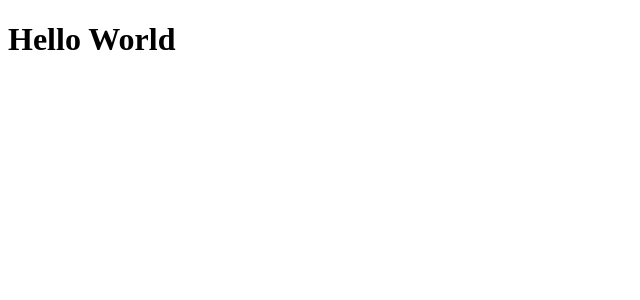
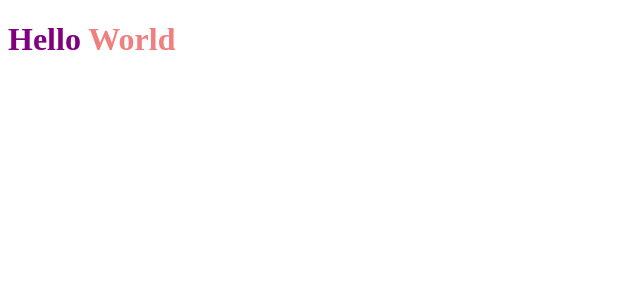
Before and after one commit to joaogabriel-sg/ignews, a Next.js app: page / in a window 1280 px wide. Shown: the top 300 px of the page, without its empty margins (0-640 px from the left). Built offline with nearby package versions, Linux system fonts and the light colour scheme.

Commit message:
chore(setup): setup sass

```diff
--- a/package.json
+++ b/package.json
@@ -10,7 +10,8 @@
   "dependencies": {
     "next": "12.0.7",
     "react": "17.0.2",
-    "react-dom": "17.0.2"
+    "react-dom": "17.0.2",
+    "sass": "^1.45.2"
   },
   "devDependencies": {
     "@types/node": "^17.0.7",
--- a/src/pages/index.tsx
+++ b/src/pages/index.tsx
@@ -1,3 +1,9 @@
+import styles from "../styles/home.module.scss";
+
 export default function Home() {
-  return <h1>Hello World</h1>;
+  return (
+    <h1 className={styles.title}>
+      Hello <span>World</span>
+    </h1>
+  );
 }
--- /dev/null
+++ b/src/styles/home.module.scss
@@ -0,0 +1,7 @@
+.title {
+  color: purple;
+
+  span {
+    color: lightcoral;
+  }
+}
```
Also changed, not shown: 1 other file (tests, documents, lock files or other folders).
